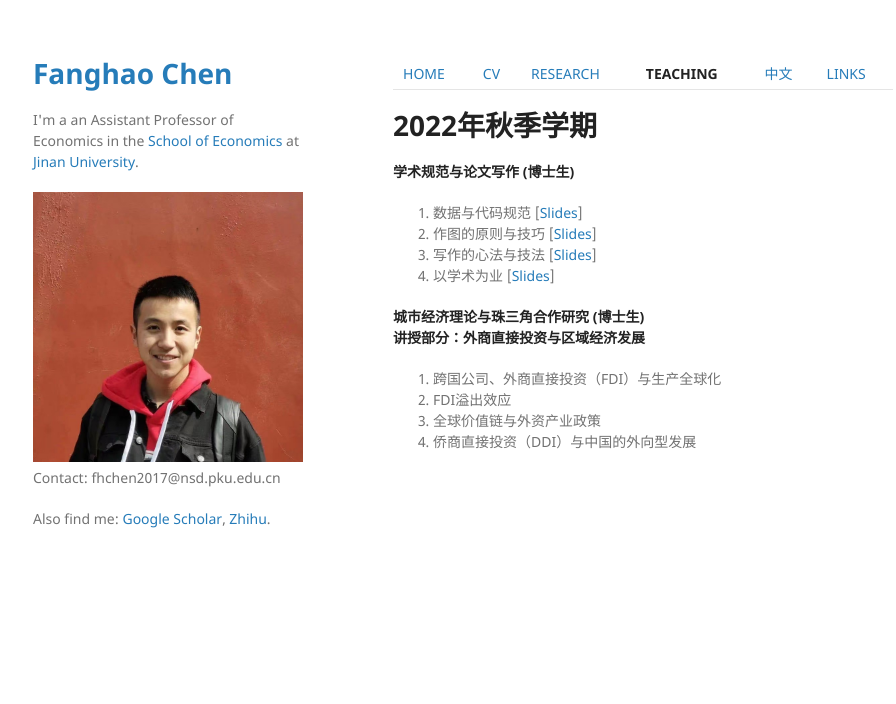
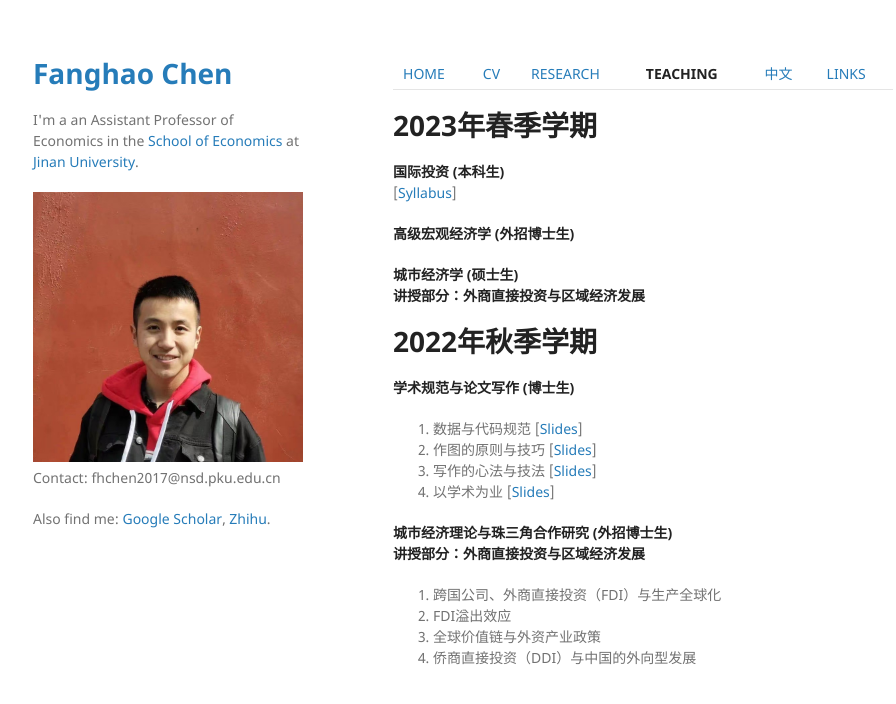
Before and after one commit to FanghaoChen/homepage, a Jekyll site: the page built from teaching.md, in a window 1280 px wide. Shown: the top 704 px of the page, without its empty margins (177-1073 px from the left). Built offline with Jekyll 4.4.1, drawn with Linux system fonts in a browser that asks for light colours; our own code applies the rules of GitHub Pages for plain Markdown files.

Commit message:
Update teaching.md

```diff
--- a/teaching.md
+++ b/teaching.md
@@ -1,4 +1,13 @@
 [HOME](./index.md) | [CV](./assets/CV_FanghaoChen_220927.pdf) | [RESEARCH](./research.md) | [**TEACHING**](./teaching.md) | [中文](./chinesepage.md) | [LINKS](./links.md)
+
+# 2023年春季学期
+
+**国际投资 (本科生)** <br/> [[Syllabus](./assets/国际投资_课程大纲.pdf)] <br/>
+
+**高级宏观经济学 (外招博士生)** <br/>
+
+**城市经济学 (硕士生)** <br/>
+**讲授部分：外商直接投资与区域经济发展**
 
 # 2022年秋季学期
 
@@ -8,7 +17,7 @@
 3. 写作的心法与技法 [[Slides](./assets/Lec3_Writing_220921.pdf)]<br/>
 4. 以学术为业       [[Slides](./assets/Lec4_Academic_220921.pdf)] <br/>
 
-**城市经济理论与珠三角合作研究 (博士生)** <br/>
+**城市经济理论与珠三角合作研究 (外招博士生)** <br/>
 **讲授部分：外商直接投资与区域经济发展**
 1. 跨国公司、外商直接投资（FDI）与生产全球化 <br/>
 2. FDI溢出效应 <br/>
```
